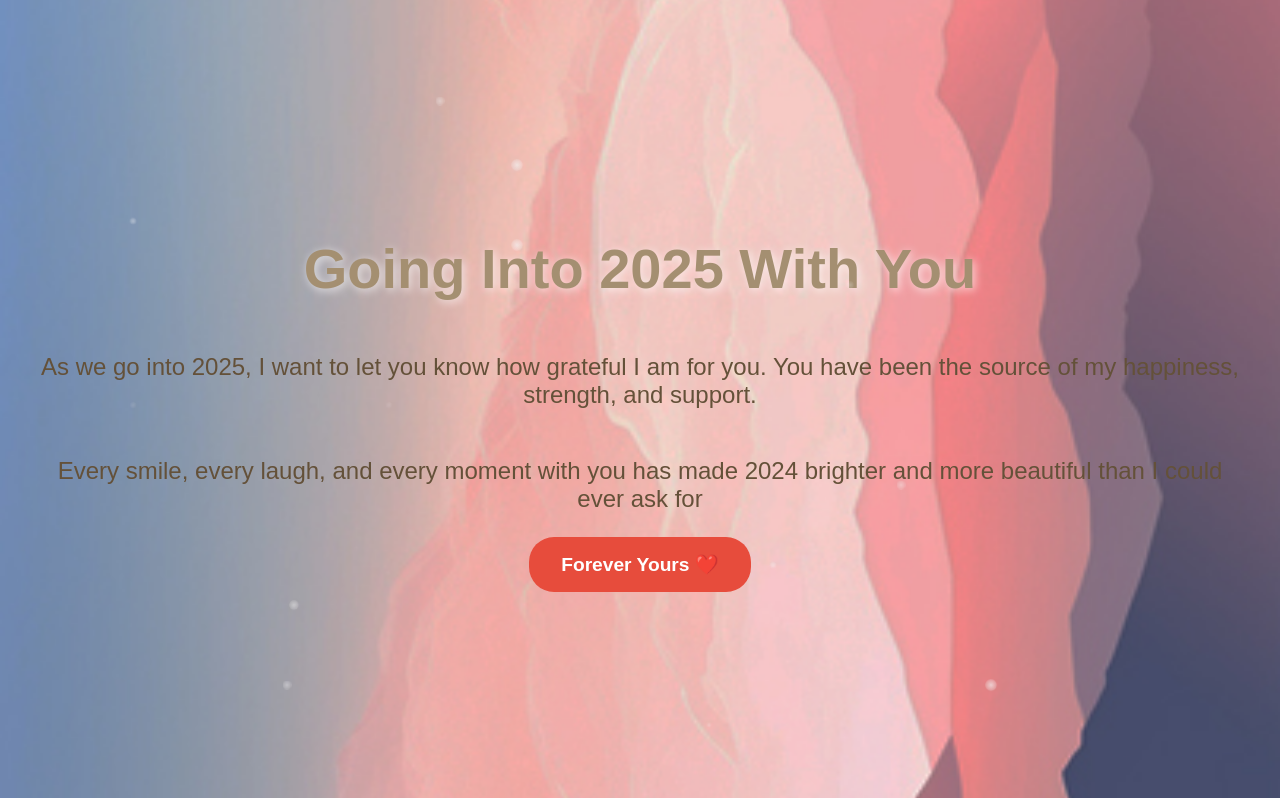
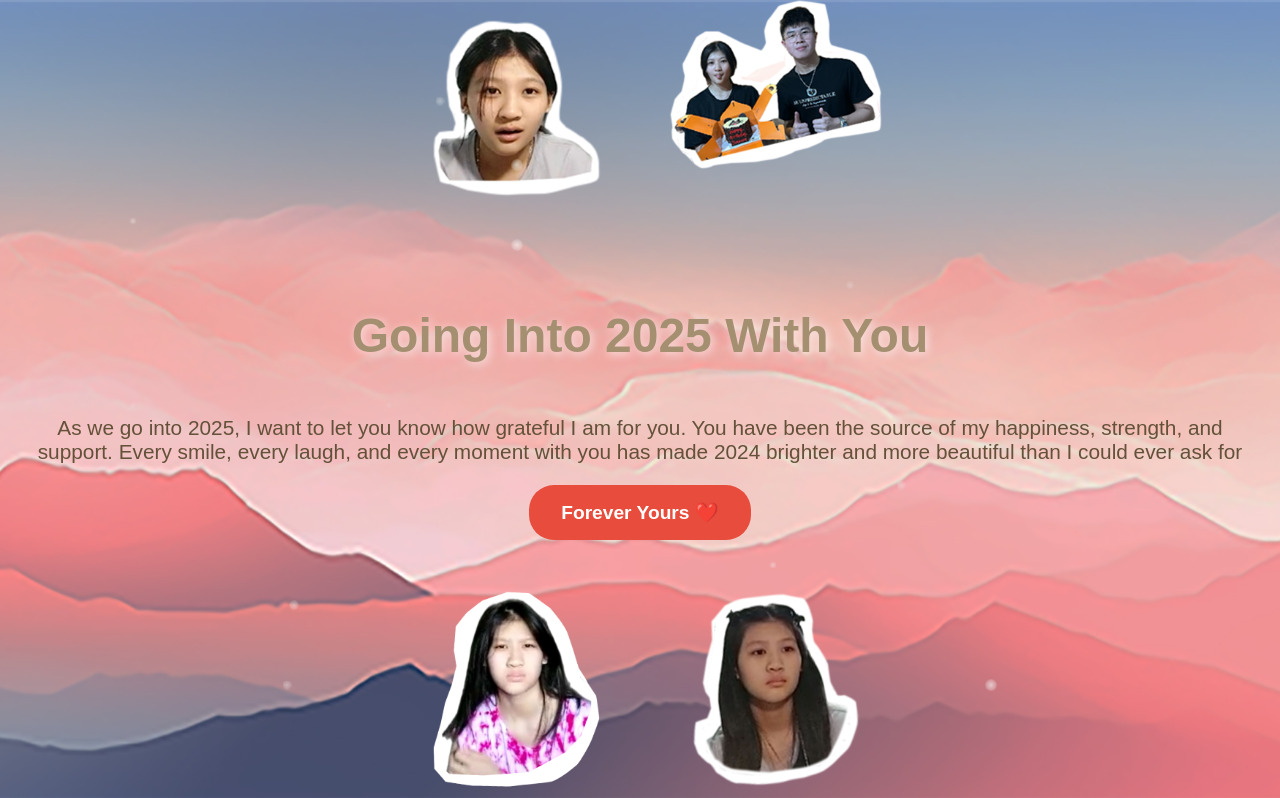
Before and after one commit to darenowen11/for-joanne.com, a plain HTML site: page index2.html in a window 1280 px wide. Shown: the top 798 px of the page. Drawn offline with Linux system fonts and the light colour scheme.

Commit message:
Add files via upload

```diff
--- a/index2.html
+++ b/index2.html
@@ -3,19 +3,21 @@
 <head>
     <meta charset="UTF-8">
     <meta name="viewport" content="width=device-width, initial-scale=1.0">
-    <title>Lucky to Have You in 2025</title>
+    <title>going into 2025 with baobeii</title>
     <style>
         body {
             margin: 0;
             padding: 0;
             box-sizing: border-box;
             font-family: 'Arial', sans-serif;
-            background-image: url(bg1.jpg);
+            background-image: url(bg2.jpg);
             background-size: cover;
-            background-position: center center;
+            background-position: center;
             background-repeat: no-repeat;
+            background-attachment: fixed;
             height: 100;
             margin: 0;
+
         }
 
 
@@ -28,14 +30,15 @@
             text-align: center;
         }
         h1 {
-            font-size: 3.5rem;
-            margin: 0.5em 0;
+            font-size: 3rem;
+            margin-top: 1em;
             color: rgb(164, 143, 113);
             text-shadow: 2px 2px 10px rgba(255, 255, 255, 0.7);
         }
         p {
-            font-size: 1.5rem;
+            font-size: 1.3rem;
             margin-bottom: 1em;
+            margin-top:1em ;
             color: rgb(100, 81, 57);
             margin-left: 1.3em;
             margin-right: 1.3em;
@@ -78,11 +81,11 @@
     </style>
 </head>
 <body>
-
     <div class="container">
         <h1>Going Into 2025 With You</h1>
+        <img src="jo1.png" alt="" srcset="width="10"">
         <p>As we go into 2025, I want to let you know how grateful I am for you. You have been the source of my happiness, strength, and support.
-        <p>Every smile, every laugh, and every moment with you has made 2024 brighter and more beautiful than I could ever ask for</p>
+        Every smile, every laugh, and every moment with you has made 2024 brighter and more beautiful than I could ever ask for</p>
         <a href="#" class="button">Forever Yours ❤️</a>
     </div>
 
```
Also changed, not shown: bg2.jpg (added).
